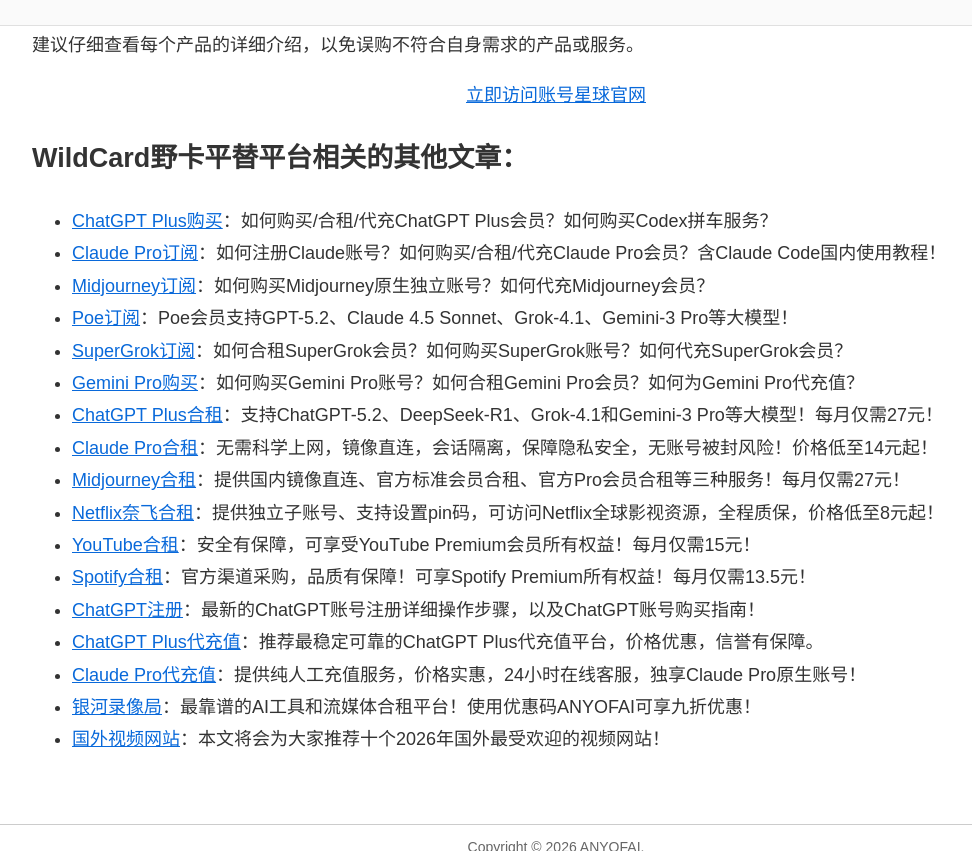
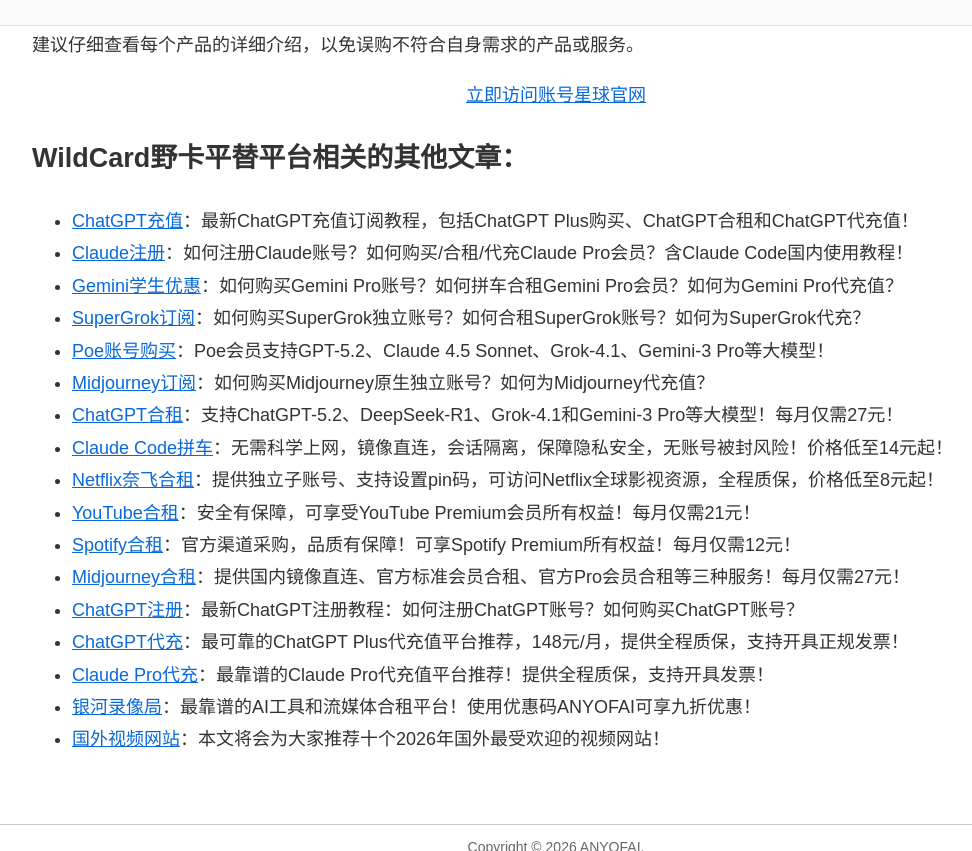
Before and after one commit to anyofai/anyofai.github.io, a Jekyll site: the page built from index.md, in a window 1280 px wide and 900 px high, scrolled down 11322 px, cut to the strip 49-900 px from the top of the window. Shown: the whole strip, without its empty margins (84-1056 px from the left). Built offline with Jekyll 4.4.1, drawn with Linux system fonts in a browser that asks for light colours.

Commit message:
Update index.md

```diff
--- a/index.md
+++ b/index.md
@@ -173,20 +173,20 @@
 
 ## WildCard野卡平替平台相关的其他文章：
 
-* <a href="https://github.com/anyofai/anyofai.github.io">ChatGPT Plus购买</a>：如何购买/合租/代充ChatGPT Plus会员？如何购买Codex拼车服务？
-* <a href="https://github.com/anyofai/claude-pro">Claude Pro订阅</a>：如何注册Claude账号？如何购买/合租/代充Claude Pro会员？含Claude Code国内使用教程！
-* <a href="https://github.com/anyofai/midjourney">Midjourney订阅</a>：如何购买Midjourney原生独立账号？如何代充Midjourney会员？
-* <a href="https://github.com/anyofai/poe">Poe订阅</a>：Poe会员支持GPT-5.2、Claude 4.5 Sonnet、Grok-4.1、Gemini-3 Pro等大模型！
-* <a href="https://github.com/anyofai/x-twitter">SuperGrok订阅</a>：如何合租SuperGrok会员？如何购买SuperGrok账号？如何代充SuperGrok会员？
-* <a href="https://github.com/anyofai/gemini-pro">Gemini Pro购买</a>：如何购买Gemini Pro账号？如何合租Gemini Pro会员？如何为Gemini Pro代充值？
-* <a href="https://github.com/anyofai/chatgpt-plus-hezu">ChatGPT Plus合租</a>：支持ChatGPT-5.2、DeepSeek-R1、Grok-4.1和Gemini-3 Pro等大模型！每月仅需27元！
-* <a href="https://github.com/anyofai/claude-pro-hezu">Claude Pro合租</a>：无需科学上网，镜像直连，会话隔离，保障隐私安全，无账号被封风险！价格低至14元起！
+* <a href="https://github.com/anyofai/anyofai.github.io">ChatGPT充值</a>：最新ChatGPT充值订阅教程，包括ChatGPT Plus购买、ChatGPT合租和ChatGPT代充值！
+* <a href="https://github.com/anyofai/claude-pro">Claude注册</a>：如何注册Claude账号？如何购买/合租/代充Claude Pro会员？含Claude Code国内使用教程！
+* <a href="https://github.com/anyofai/gemini-pro">Gemini学生优惠</a>：如何购买Gemini Pro账号？如何拼车合租Gemini Pro会员？如何为Gemini Pro代充值？
+* <a href="https://github.com/anyofai/x-twitter">SuperGrok订阅</a>：如何购买SuperGrok独立账号？如何合租SuperGrok账号？如何为SuperGrok代充？
+* <a href="https://github.com/anyofai/poe">Poe账号购买</a>：Poe会员支持GPT-5.2、Claude 4.5 Sonnet、Grok-4.1、Gemini-3 Pro等大模型！
+* <a href="https://github.com/anyofai/midjourney">Midjourney订阅</a>：如何购买Midjourney原生独立账号？如何为Midjourney代充值？
+* <a href="https://github.com/anyofai/chatgpt-plus-hezu">ChatGPT合租</a>：支持ChatGPT-5.2、DeepSeek-R1、Grok-4.1和Gemini-3 Pro等大模型！每月仅需27元！
+* <a href="https://github.com/anyofai/claude-pro-hezu">Claude Code拼车</a>：无需科学上网，镜像直连，会话隔离，保障隐私安全，无账号被封风险！价格低至14元起！
+* <a href="https://github.com/anyofai/netflix-hezu">Netflix奈飞合租</a>：提供独立子账号、支持设置pin码，可访问Netflix全球影视资源，全程质保，价格低至8元起！
+* <a href="https://github.com/anyofai/youtube-hezu">YouTube合租</a>：安全有保障，可享受YouTube Premium会员所有权益！每月仅需21元！
+* <a href="https://github.com/anyofai/spotify-hezu">Spotify合租</a>：官方渠道采购，品质有保障！可享Spotify Premium所有权益！每月仅需12元！
 * <a href="https://github.com/anyofai/midjourney-hezu">Midjourney合租</a>：提供国内镜像直连、官方标准会员合租、官方Pro会员合租等三种服务！每月仅需27元！
-* <a href="https://github.com/anyofai/netflix-hezu">Netflix奈飞合租</a>：提供独立子账号、支持设置pin码，可访问Netflix全球影视资源，全程质保，价格低至8元起！
-* <a href="https://github.com/anyofai/youtube-hezu">YouTube合租</a>：安全有保障，可享受YouTube Premium会员所有权益！每月仅需15元！
-* <a href="https://github.com/anyofai/spotify-hezu">Spotify合租</a>：官方渠道采购，品质有保障！可享Spotify Premium所有权益！每月仅需13.5元！
-* <a href="https://github.com/anyofai/chatgpt">ChatGPT注册</a>：最新的ChatGPT账号注册详细操作步骤，以及ChatGPT账号购买指南！
-* <a href="https://github.com/anyofai/chatgpt-plus-recharge">ChatGPT Plus代充值</a>：推荐最稳定可靠的ChatGPT Plus代充值平台，价格优惠，信誉有保障。
-* <a href="https://github.com/anyofai/claude-pro-recharge">Claude Pro代充值</a>：提供纯人工充值服务，价格实惠，24小时在线客服，独享Claude Pro原生账号！
+* <a href="https://github.com/anyofai/chatgpt">ChatGPT注册</a>：最新ChatGPT注册教程：如何注册ChatGPT账号？如何购买ChatGPT账号？
+* <a href="https://github.com/anyofai/chatgpt-plus-recharge">ChatGPT代充</a>：最可靠的ChatGPT Plus代充值平台推荐，148元/月，提供全程质保，支持开具正规发票！
+* <a href="https://github.com/anyofai/claude-pro-recharge">Claude Pro代充</a>：最靠谱的Claude Pro代充值平台推荐！提供全程质保，支持开具发票！
 * <a href="https://github.com/anyofai/nf-video">银河录像局</a>：最靠谱的AI工具和流媒体合租平台！使用优惠码ANYOFAI可享九折优惠！
 * <a href="https://github.com/anyofai/video-site">国外视频网站</a>：本文将会为大家推荐十个2026年国外最受欢迎的视频网站！
```
